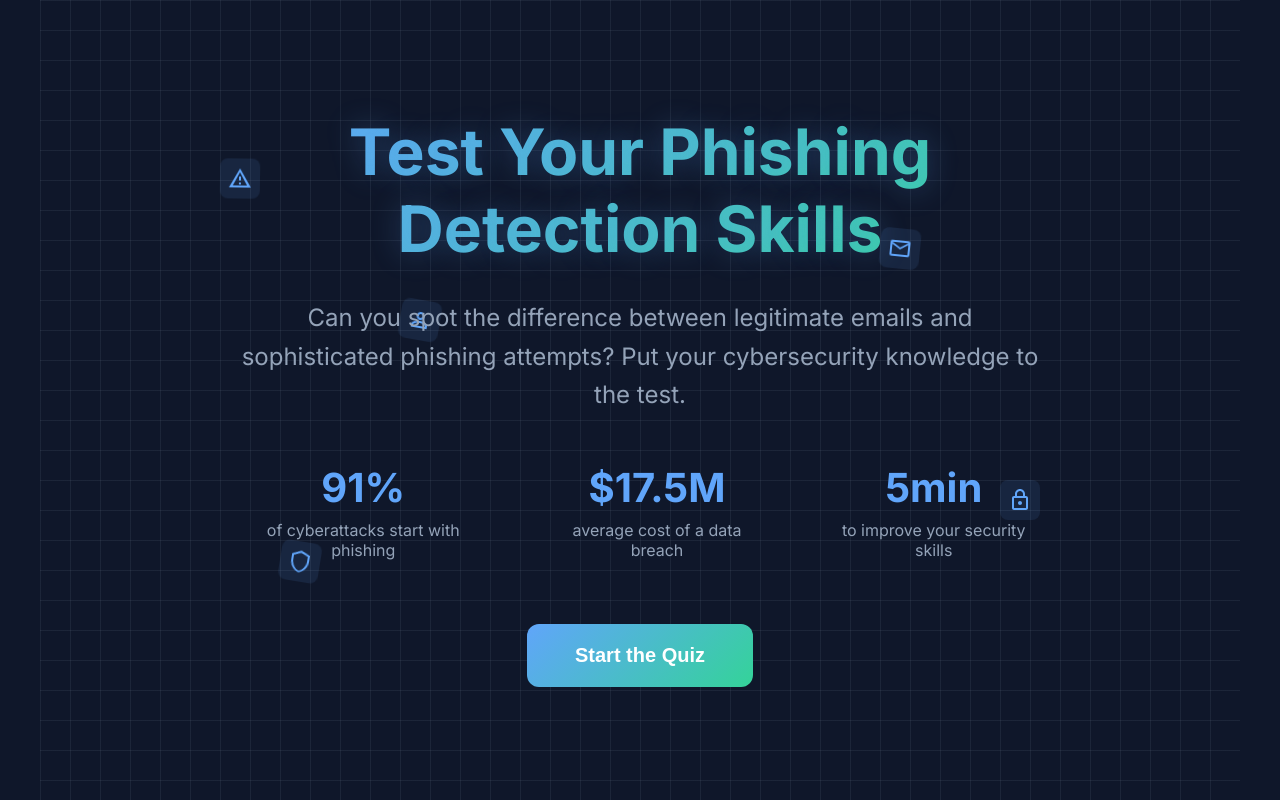
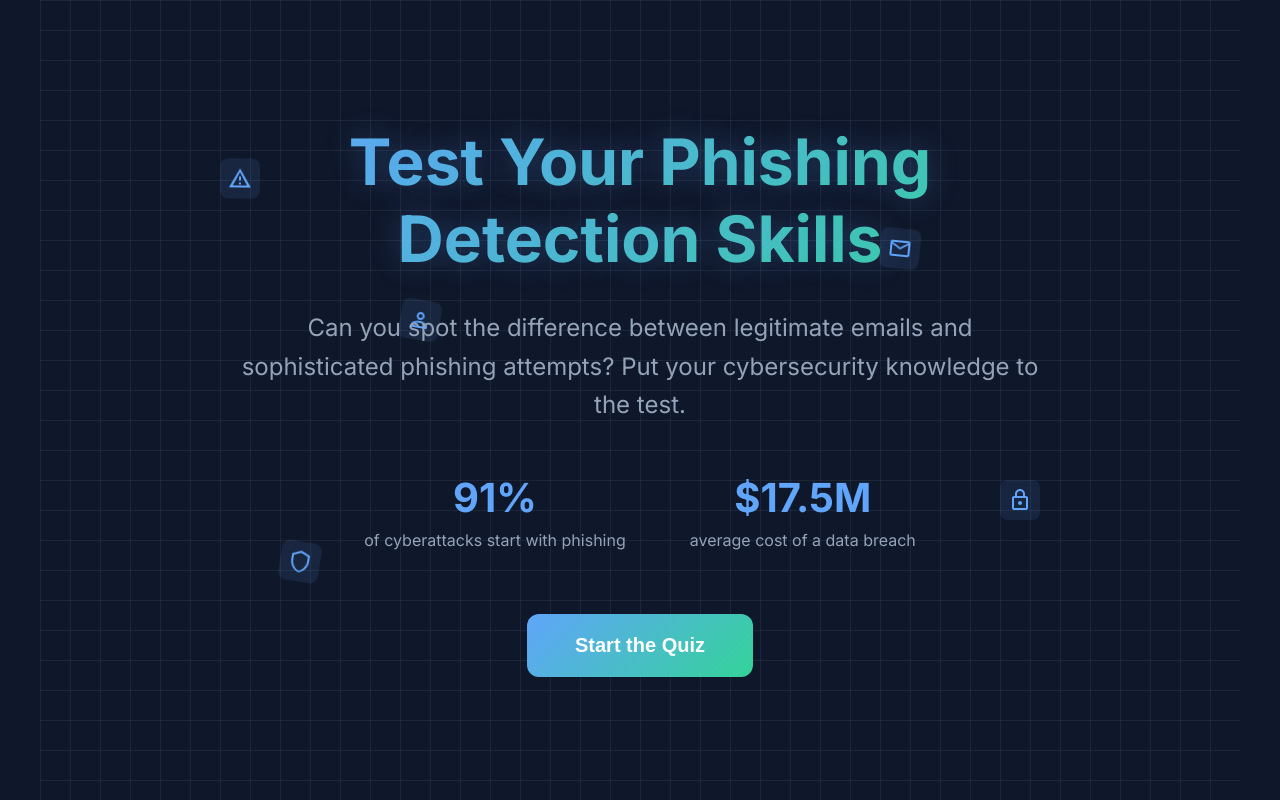
Before and after one commit to 1551El/1551El.github.io, a website: page index.html in a window 1280 px wide. Drawn offline with Linux system fonts and the light colour scheme.

Commit message:
Removed 5min stat section from landing page

```diff
--- a/index.html
+++ b/index.html
@@ -237,10 +237,6 @@
                     <div class="stat-number">$17.5M</div>
                     <div class="stat-label">average cost of a data breach</div>
                 </div>
-                <div class="stat">
-                    <div class="stat-number">5min</div>
-                    <div class="stat-label">to improve your security skills</div>
-                </div>
             </div>
 
             <button class="quiz-button" onclick="goToNextPage()">Start the Quiz</button>
```
